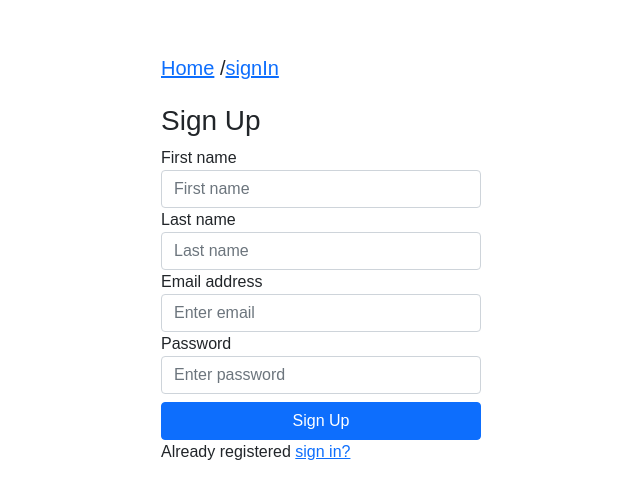
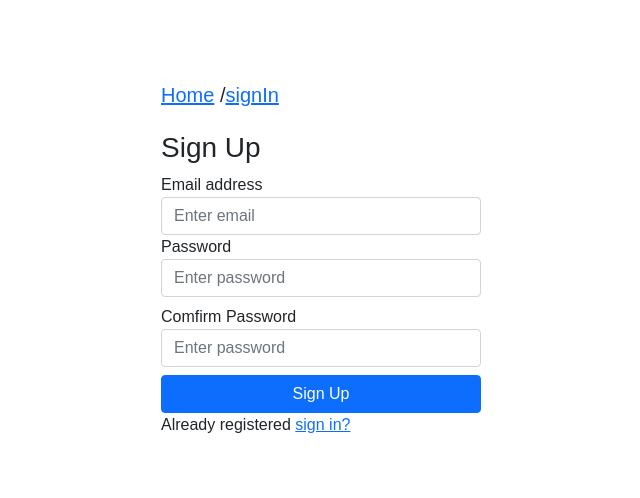
Before and after one commit to Imran-2022/NETFLIX, a React (Create React App) app: page /sign-up in a window 1280 px wide. Shown: the part 132-630 px from the top of the page, without its empty margins (319-959 px from the left). Built offline with nearby package versions, Linux system fonts and the light colour scheme; a web font is replaced by a local one.

Commit message:
update signup page

```diff
--- a/src/Components/SignInform/SignUp.js
+++ b/src/Components/SignInform/SignUp.js
@@ -11,7 +11,7 @@ const SignUp = () => {
             </h5>
                 <h3>Sign Up</h3>
 
-                <div className="form-group">
+                {/* <div className="form-group">
                     <label>First name</label>
                     <input type="text" className="form-control" placeholder="First name" />
                 </div>
@@ -19,7 +19,7 @@ const SignUp = () => {
                 <div className="form-group">
                     <label>Last name</label>
                     <input type="text" className="form-control" placeholder="Last name" />
-                </div>
+                </div> */}
 
                 <div className="form-group">
                     <label>Email address</label>
@@ -28,6 +28,10 @@ const SignUp = () => {
 
                 <div className="form-group">
                     <label>Password</label>
+                    <input type="password" className="form-control mb-2" placeholder="Enter password" />
+                </div>
+                <div className="form-group">
+                    <label>Comfirm Password</label>
                     <input type="password" className="form-control mb-2" placeholder="Enter password" />
                 </div>
 
```
